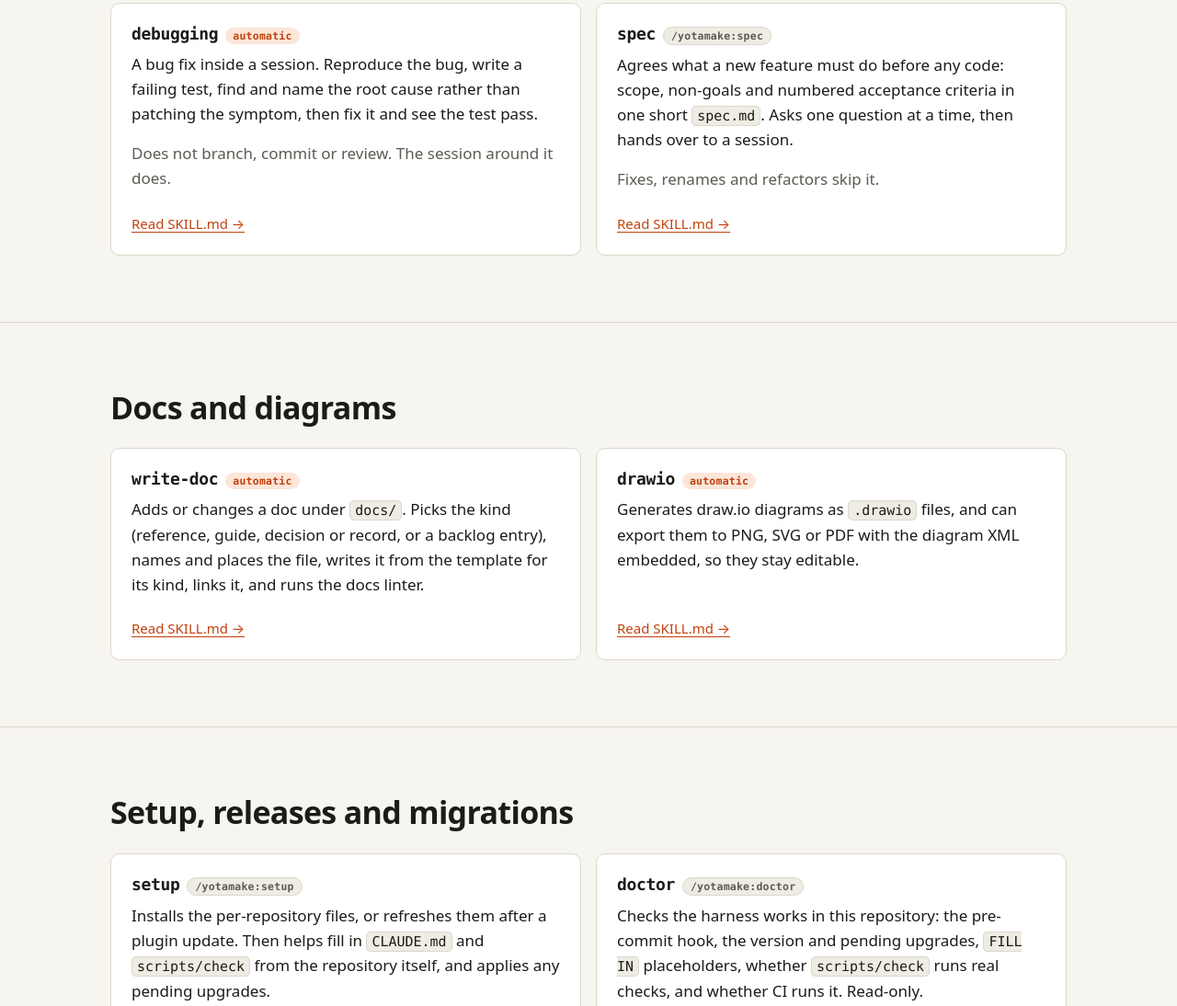
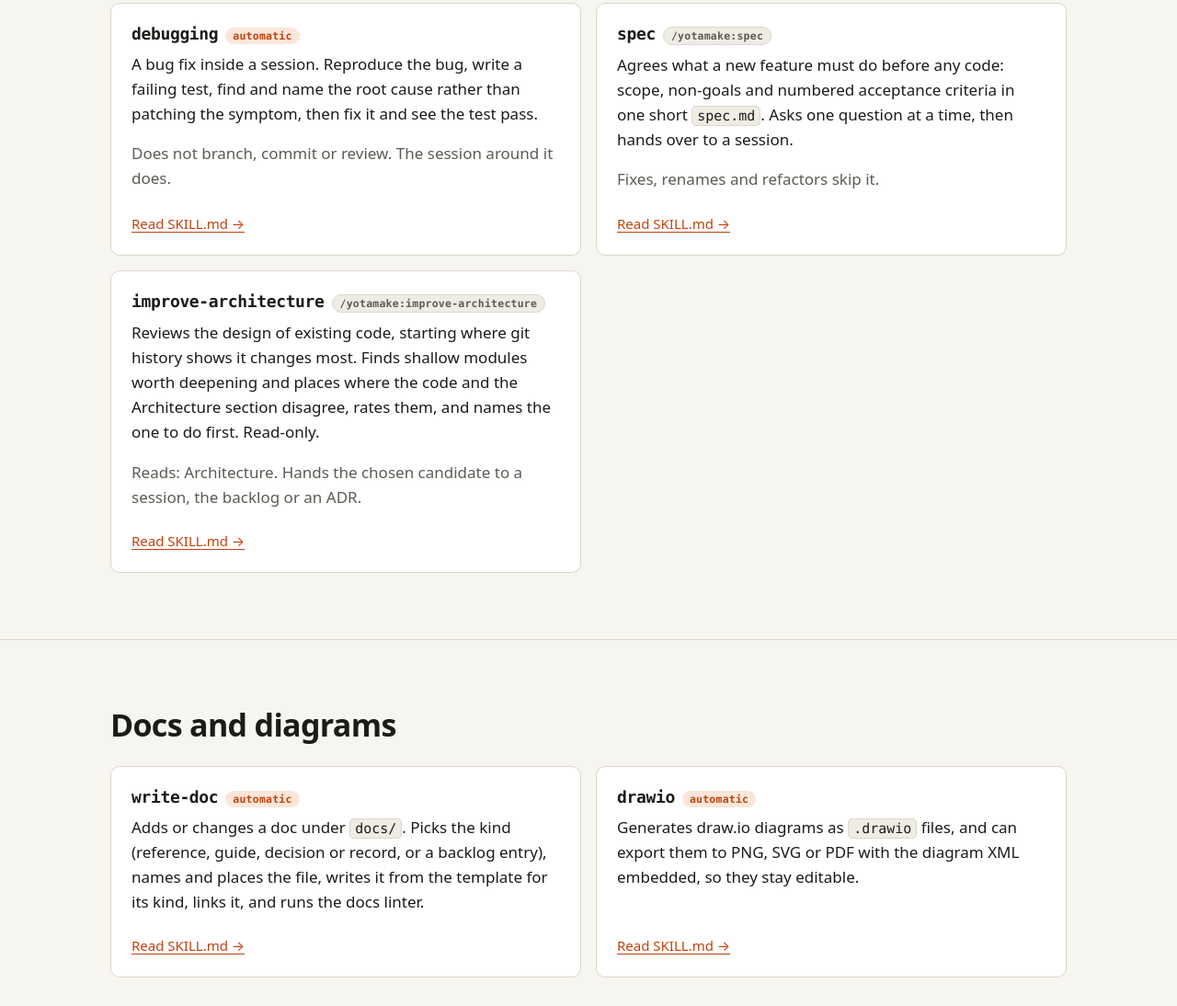
Before and after one commit to redazzo/Yotamake, a plain HTML site: page site/skills.html in a window 1280 px wide. Shown: the part 850-1944 px from the top of the page at 92% size. Drawn offline with Linux system fonts and the light colour scheme.

Commit message:
feat(skills): add improve-architecture, a read-only review of the code's design
Adds a skill that finds shallow modules to deepen and drift between the code
and CLAUDE.md's Architecture section, starting from git hot spots, and hands
the chosen candidate to a session, the backlog or an ADR. Its vocabulary and
rules live in plugin/reference/module-design.md. Adds eval case 23, and shares
the no-branch and no-file-changes graders from evals/_graders/.

Co-Authored-By: Claude Opus 5.5 <noreply@anthropic.com>

```diff
--- a/site/skills.html
+++ b/site/skills.html
@@ -66,6 +66,13 @@
         <p>Agrees what a new feature must do before any code: scope, non-goals and numbered acceptance criteria in one short <code>spec.md</code>. Asks one question at a time, then hands over to a session.</p>
         <p class="muted">Fixes, renames and refactors skip it.</p>
         <a class="more" href="https://github.com/redazzo/Yotamake/blob/main/plugin/skills/spec/SKILL.md">Read SKILL.md →</a>
+      </div>
+
+      <div class="card skill" id="improve-architecture">
+        <div class="skill-head"><h3>improve-architecture</h3><span class="badge manual">/yotamake:improve-architecture</span></div>
+        <p>Reviews the design of existing code, starting where git history shows it changes most. Finds shallow modules worth deepening and places where the code and the Architecture section disagree, rates them, and names the one to do first. Read-only.</p>
+        <p class="muted">Reads: Architecture. Hands the chosen candidate to a session, the backlog or an ADR.</p>
+        <a class="more" href="https://github.com/redazzo/Yotamake/blob/main/plugin/skills/improve-architecture/SKILL.md">Read SKILL.md →</a>
       </div>
 
     </div>
```
Also changed, not shown: 17 other files.
